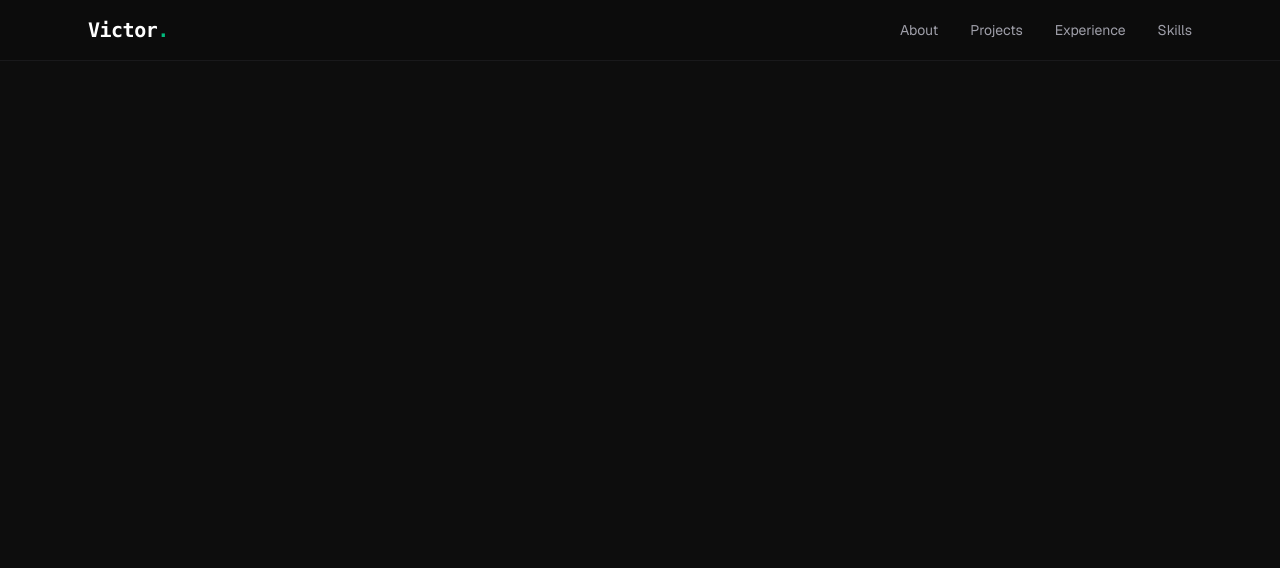
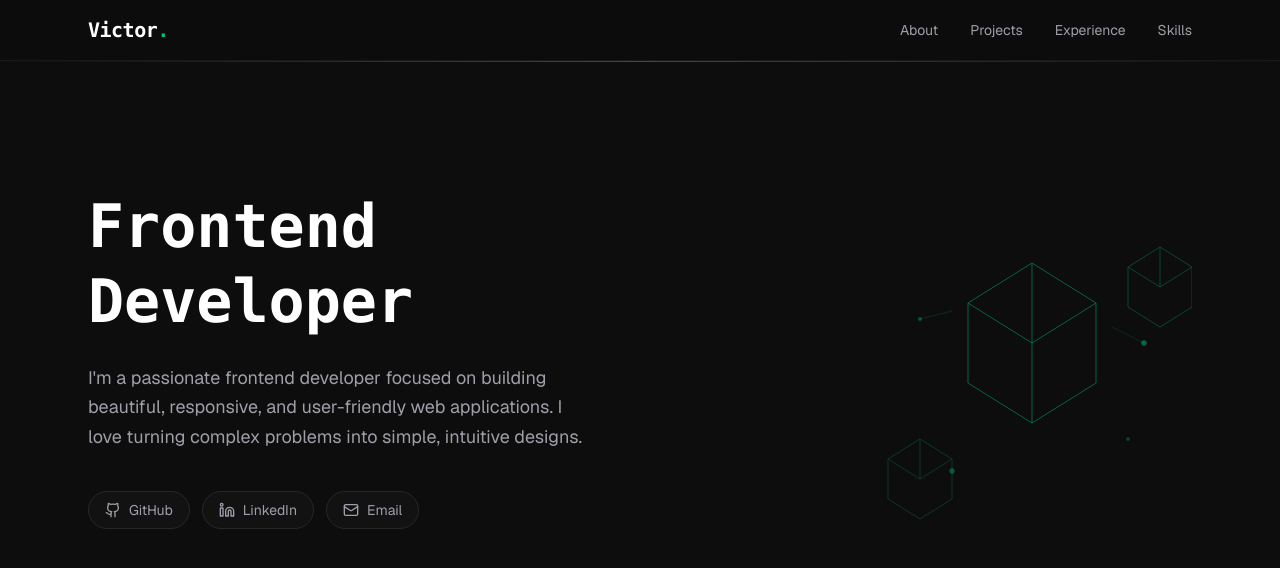
Before and after one commit to vc743/portfolio, a React (Vite) app: page / in a window 1280 px wide. Shown: the top 568 px of the page. Built offline with nearby package versions, Linux system fonts and the light colour scheme.

Commit message:
Add Hero section

```diff
--- a/src/App.tsx
+++ b/src/App.tsx
@@ -1,9 +1,13 @@
 import Header from "./components/Header";
+import Hero from "./components/Hero";
 
 function App() {
   return (
     <div className="min-h-screen bg-[#0d0d0d] text-white">
       <Header />
+      <main>
+        <Hero />
+      </main>
     </div>
   );
 }
--- /dev/null
+++ b/src/components/Hero.tsx
@@ -0,0 +1,93 @@
+import { Github, Linkedin, Mail } from "lucide-react";
+
+const socialLinks = [
+  { name: "GitHub", href: "https://github.com/vc743", icon: Github },
+  { name: "LinkedIn", href: "https://www.linkedin.com/in/victor-contreras-vargas/", icon: Linkedin },
+  { name: "Email", href: "mailto:victorcontrerasvargas55@gmail.com", icon: Mail },
+]
+
+const Hero = () => {
+  return (
+    <section id="about" className="relative overflow-hidden py-20 md:py-32">
+      {/* Gradient line at top */}
+      <div className="absolute left-0 right-0 top-0 h-px bg-linear-to-r from-transparent via-emerald-500/50 to-transparent" />
+
+      <div className="mx-auto max-w-6xl px-6">
+        <div className="grid items-center gap-12 lg:grid-cols-2">
+          <div className="space-y-6">
+            <h1 className="font-mono text-4xl font-bold leading-tight text-white md:text-5xl lg:text-6xl">
+              Frontend Developer
+            </h1>
+            <p className="max-w-lg text-lg leading-relaxed text-zinc-400">
+              I&apos;m a passionate frontend developer focused on building beautiful, responsive, and user-friendly web
+              applications. I love turning complex problems into simple, intuitive designs.
+            </p>
+
+            {/* Social Links */}
+            <div className="flex flex-wrap gap-3 pt-4">
+              {socialLinks.map((link) => (
+                <a
+                  key={link.name}
+                  href={link.href}
+                  target="_blank"
+                  className="group flex items-center gap-2 rounded-full border border-zinc-800 bg-zinc-900/50 px-4 py-2 text-sm text-zinc-400 transition-all hover:border-emerald-500/50 hover:text-emerald-400"
+                >
+                  <link.icon className="h-4 w-4" />
+                  <span>{link.name}</span>
+                </a>
+              ))}
+            </div>
+          </div>
+
+          {/* Geometric Illustration */}
+          <div className="relative hidden lg:flex lg:justify-end">
+            <GeometricCubes />
+          </div>
+        </div>
+      </div>
+    </section>
+  )
+}
+
+function GeometricCubes() {
+  return (
+    <svg viewBox="0 0 400 400" className="h-80 w-80 text-emerald-500" fill="none" stroke="currentColor" strokeWidth="1">
+      {/* Main cube */}
+      <g className="opacity-60">
+        <path d="M200 80 L280 130 L280 230 L200 280 L120 230 L120 130 Z" />
+        <path d="M200 80 L200 180" />
+        <path d="M200 180 L280 130" />
+        <path d="M200 180 L120 130" />
+        <path d="M200 180 L200 280" />
+      </g>
+
+      {/* Small cube top right */}
+      <g className="opacity-40" transform="translate(80, -40)">
+        <path d="M280 100 L320 125 L320 175 L280 200 L240 175 L240 125 Z" />
+        <path d="M280 100 L280 150" />
+        <path d="M280 150 L320 125" />
+        <path d="M280 150 L240 125" />
+      </g>
+
+      {/* Small cube bottom left */}
+      <g className="opacity-30" transform="translate(-60, 80)">
+        <path d="M120 220 L160 245 L160 295 L120 320 L80 295 L80 245 Z" />
+        <path d="M120 220 L120 270" />
+        <path d="M120 270 L160 245" />
+        <path d="M120 270 L80 245" />
+      </g>
+
+      {/* Dots */}
+      <circle cx="340" cy="180" r="3" fill="currentColor" className="opacity-50" />
+      <circle cx="60" cy="150" r="2" fill="currentColor" className="opacity-40" />
+      <circle cx="320" cy="300" r="2" fill="currentColor" className="opacity-30" />
+      <circle cx="100" cy="340" r="3" fill="currentColor" className="opacity-40" />
+
+      {/* Connection lines */}
+      <line x1="340" y1="180" x2="300" y2="160" className="opacity-20" />
+      <line x1="60" y1="150" x2="100" y2="140" className="opacity-20" />
+    </svg>
+  )
+}
+
+export default Hero;
```
